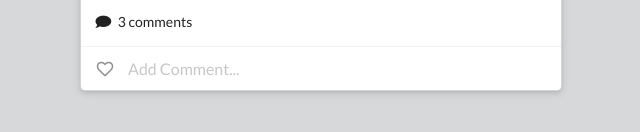
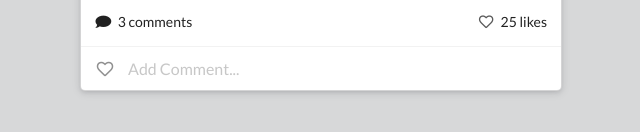
Before and after one commit to reg-viz/reg-puppeteer-demo, a website: page index.html in a window 1280 px wide. Shown: the part 430-562 px from the top of the page, 319-959 px from the left. Drawn offline with nearby package versions, Linux system fonts and the light colour scheme.

Commit message:
add like button

```diff
--- a/index.html
+++ b/index.html
@@ -16,6 +16,10 @@
       <img src="assets/photo.jpg">
     </div>
     <div class="content">
+      <span class="right floated">
+        <i class="heart outline like icon"></i>
+        25 likes
+      </span>
       <i class="comment icon"></i>
       3 comments
     </div>
```
